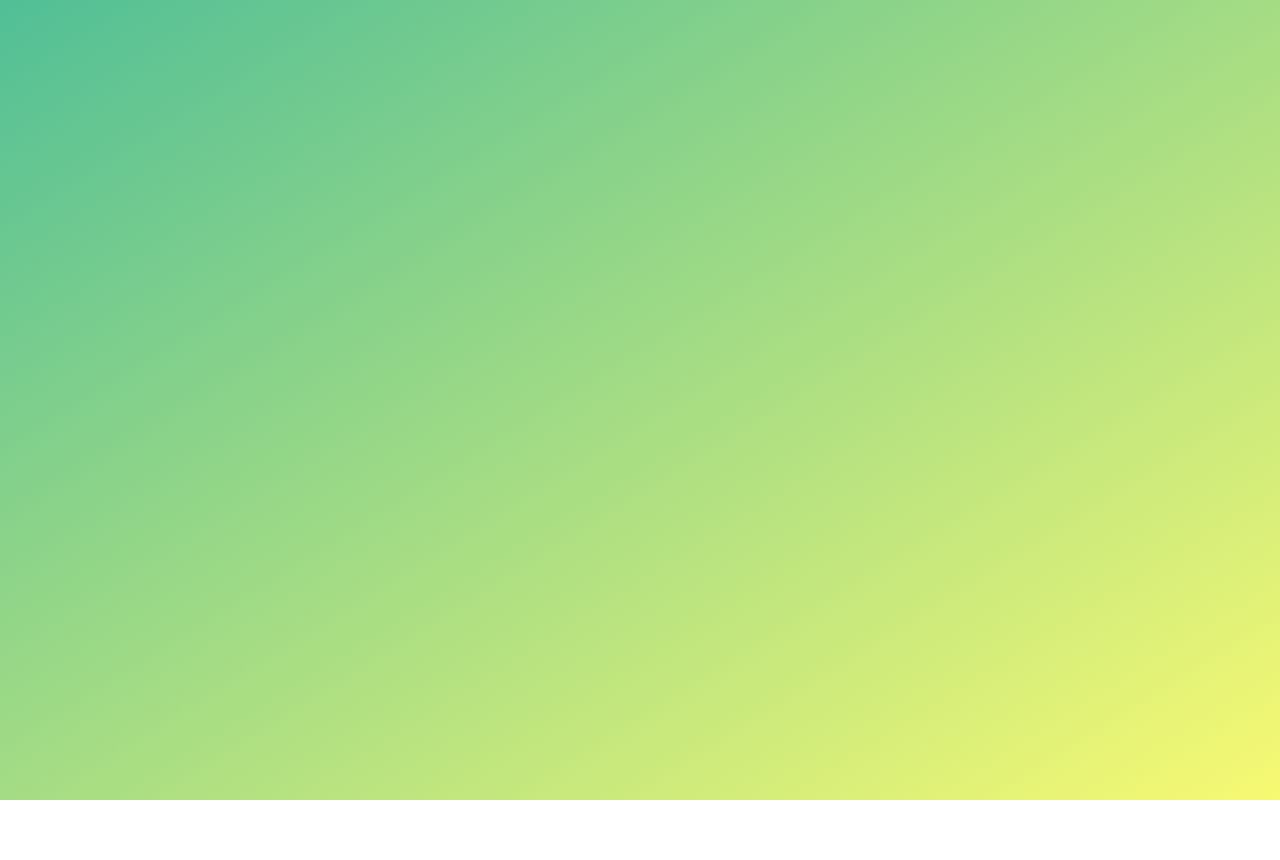
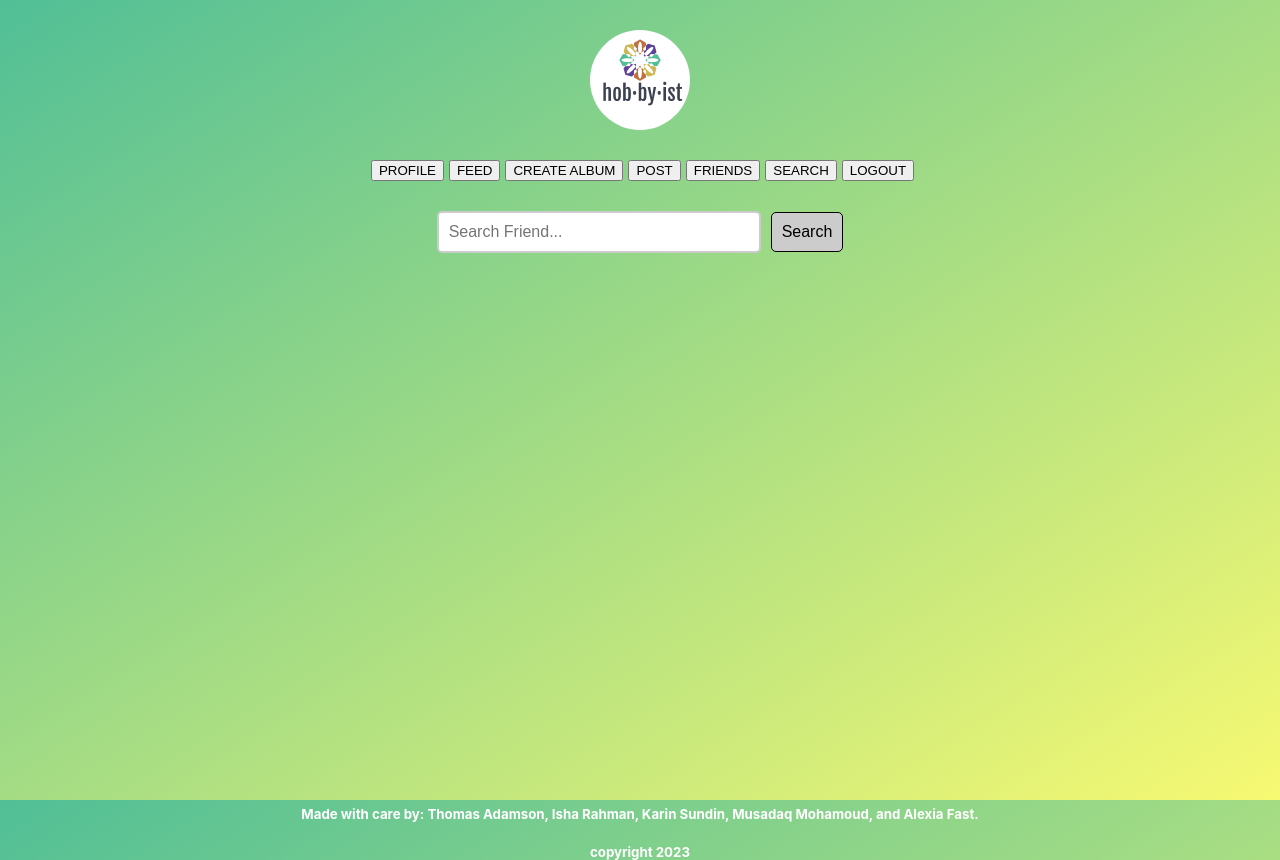
Before and after one commit to rnvshi/Hobbyist, a React (Create React App) app in the folder client/: page /search in a window 1280 px wide. Before the commit this address had no page. Before the commit the page ends 800 px from the top, so only its background shows below. Built offline with nearby package versions, Linux system fonts and the light colour scheme.

Commit message:
search user by username and console details

```diff
--- a/client/src/App.js
+++ b/client/src/App.js
@@ -41,7 +41,7 @@ const client = new ApolloClient({
 function App() {
   // const { data, loading, error } = useQuery(QueryMe)
   // const user = data?.me
-  const user = Auth.loggedIn() // Delete once replaced with real user
+  const user = true; // Delete once replaced with real user
   return (
     <ApolloProvider client={client}>
       <div className="App" id="page-container">
--- a/client/src/pages/search.js
+++ b/client/src/pages/search.js
@@ -1,24 +1,63 @@
-import React from 'react'
+import React, { useState } from 'react';
 import Navigation from '../components/navBar'
 import hobbylogo from '../images/hobbylogo.png'
 import Footer from '../components/footer'
 import { Link } from "react-router-dom";
+import { useLazyQuery } from '@apollo/client';
+import { QUERY_USERNAME } from '../utils/queries';
 
-const search = () => {
+const Search = () => {
+
+  const [searchState, setSearchState] = useState({
+    username: ''
+  });
+
+  const [searchUsername, { loading, data, error }] = useLazyQuery(QUERY_USERNAME);
+
+  const handleChange = (event) => {
+
+    const { value } = event.target;
+
+    setSearchState({
+      username: value
+    });
+
+  };
+
+  const handleSearchSubmit = async (event) => {
+    event.preventDefault();
+    console.log(searchState);
+
+    const { data } = await searchUsername({
+      variables: { ...searchState },
+    });
+
+    console.log(data.singleUsername.userName);
+    console.log(data.singleUsername.bio);
+    console.log(data.singleUsername.avatar);
+  };
+
   return (
+
     <div>
 
-      <div class="search-container">
-        <input type="text" placeholder="Search Friend..." class="search-input" />
-        <button type="submit" class="search-button">Search</button>
-      </div>
+      <form class="search-container" onSubmit={handleSearchSubmit}>
+        <input
+          type="text"
+          placeholder="Search Friend..."
+          class="search-input"
+          value={searchState.username}
+          onChange={handleChange} />
+        <button
+          type="submit"
+          class="search-button">
+          Search</button>
+      </form>
+
+    </div>
+  );
+};
 
 
 
-
-
-    </div>
-  )
-}
-
-export default search
+export default Search;
```
